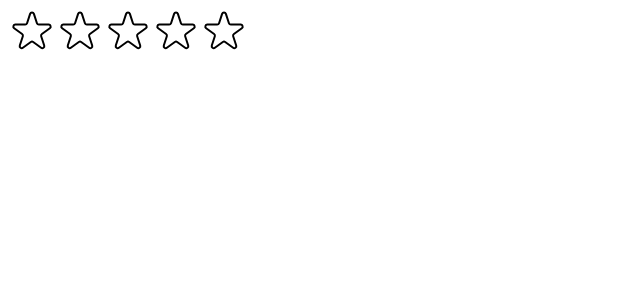
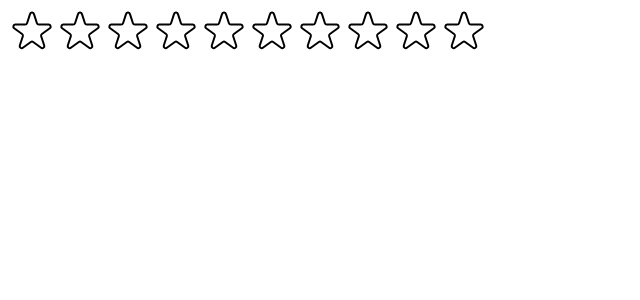
Before and after one commit to EngrPahati/usePopcorn, a React (Create React App) app: page / in a window 1280 px wide. Shown: the top 300 px of the page, without its empty margins (0-640 px from the left). Built offline with nearby package versions, Linux system fonts and the light colour scheme.

Commit message:
finalize interacting StarRating by adding tempRating

```diff
--- a/src/StarRating.js
+++ b/src/StarRating.js
@@ -31,13 +31,13 @@ export default function StarRating({ maxRating = 5 }) {
                 <Star
                     key={i}
                     onRate={() => handleRating(i + 1)}
-                    full={rating >= i + 1}
+                    full={tempRating ? tempRating >= i + 1 : rating >= i + 1}
                     onHoverIn={() => setTempRating(i + 1)}
                     onHoverOut={() => setTempRating(0)}
                 />
             ))}
             </div>
-            <p style={textStyle}>{rating || ''}</p>
+            <p style={textStyle}>{tempRating || rating || ''}</p>
         </div>
     );
 }
--- a/src/index.js
+++ b/src/index.js
@@ -8,6 +8,6 @@ const root = ReactDOM.createRoot(document.getElementById('root'));
 root.render(
   <React.StrictMode>
     {/* <App /> */}
-    <StarRating maxRating={5} />
+    <StarRating maxRating={10} />
   </React.StrictMode>
 );
```
